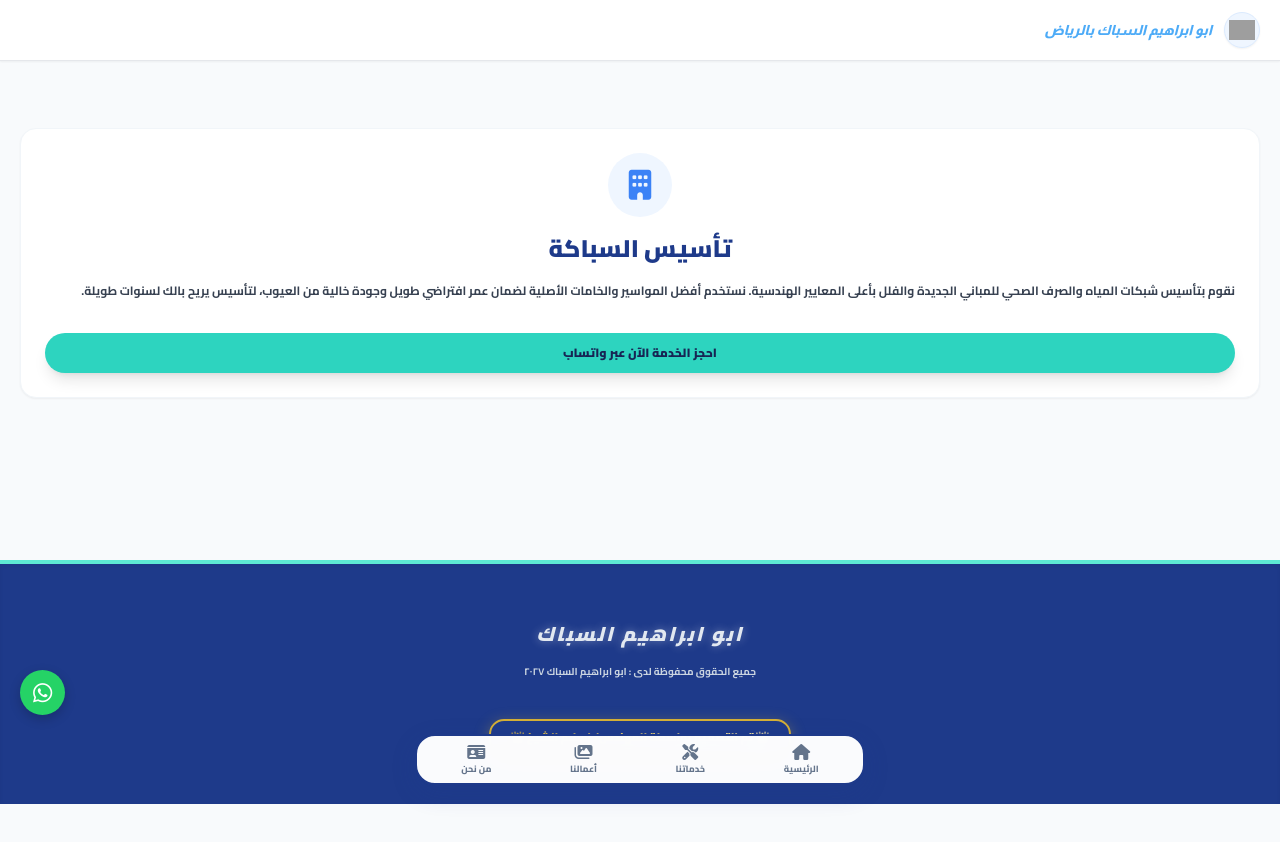
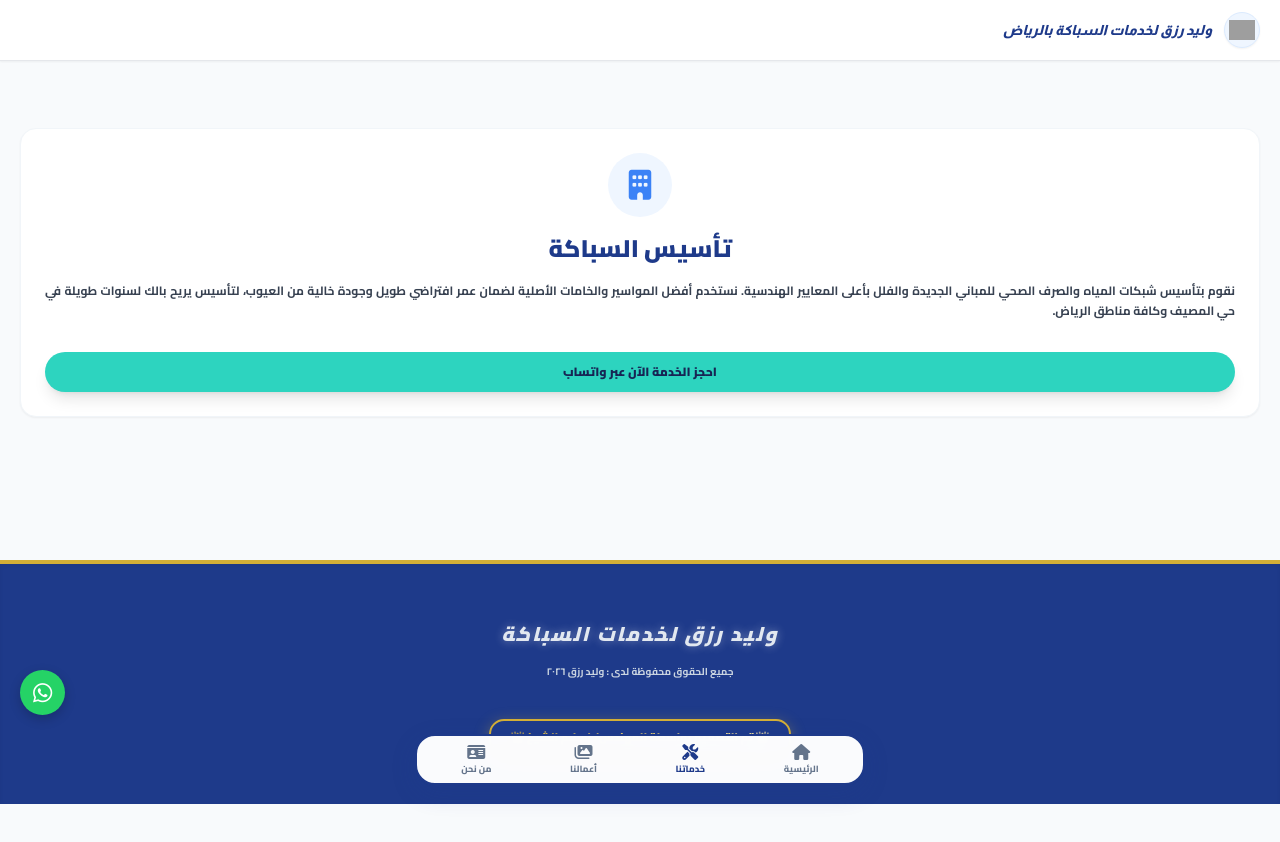
Before and after one commit to Alwaleed1215/aboibraheem-alsbabbak, a plain HTML site: page foundation.html in a window 1280 px wide. Drawn offline with nearby package versions, Linux system fonts and the light colour scheme; grey boxes are pictures that could not be loaded.

Commit message:
Update foundation.html

```diff
--- a/foundation.html
+++ b/foundation.html
@@ -3,9 +3,9 @@
 <head>
     <meta charset="UTF-8">
     <meta name="viewport" content="width=device-width, initial-scale=1.0">
-    <title>ابو ابراهيم السباك | تأسيس السباكة</title>
+    <title>وليد رزق لخدمات السباكة | تأسيس السباكة</title>
 
-    <link rel="icon" type="image/png" href="https://i.ibb.co/3mvyW7TG/20260308-044417.png">
+    <link rel="icon" type="image/png" href="https://imgg.io/images/2026/03/12/ba74336360a0db338f0d3ac7fb6b2ae2.png">
 
     <link href="https://fonts.googleapis.com/css2?family=Cairo:wght@400;600;700;800;900&family=Almarai:wght@700;800&display=swap" rel="stylesheet">
     <script src="https://cdn.tailwindcss.com"></script>
@@ -22,7 +22,7 @@
         }
         @keyframes shine { 0% { background-position: 0% center; } 100% { background-position: 200% center; } }
 
-        .site-title { font-family: 'Almarai', sans-serif; color: #4dabf7; font-size: 14px; font-weight: 800; }
+        .site-title { font-family: 'Almarai', sans-serif; color: #1e3a8a; font-size: 14px; font-weight: 800; }
 
         .floating-nav {
             position: fixed; bottom: 15px; left: 50%; transform: translateX(-50%); width: 92%; max-width: 450px;
@@ -40,7 +40,7 @@
             display: flex; align-items: center; justify-content: center; animation: bounce 2s infinite;
         }
 
-        .footer-blue { background-color: #1e3a8a; border-top: 4px solid #5eead4; }
+        .footer-blue { background-color: #1e3a8a; border-top: 4px solid #d4af37; }
         .silver-text { color: #e2e8f0; text-shadow: 0 0 10px rgba(255, 255, 255, 0.4); }
     </style>
 </head>
@@ -49,9 +49,9 @@
     <header class="bg-white/95 fixed top-0 w-full z-40 py-3 px-5 shadow-sm border-b flex items-center justify-start">
         <div class="flex items-center gap-3">
             <div class="w-9 h-9 bg-blue-50 rounded-full flex items-center justify-center shadow-sm overflow-hidden border border-blue-100 p-1">
-                <img src="https://i.ibb.co/3mvyW7TG/20260308-044417.png" alt="شعار" class="w-full h-full object-contain">
+                <img src="https://imgg.io/images/2026/03/12/ba74336360a0db338f0d3ac7fb6b2ae2.png" alt="شعار وليد رزق" class="w-full h-full object-contain">
             </div>
-            <div class="site-title italic">ابو ابراهيم السباك بالرياض</div>
+            <div class="site-title italic">وليد رزق لخدمات السباكة بالرياض</div>
         </div>
     </header>
 
@@ -64,24 +64,24 @@
             <h2 class="text-2xl font-black text-blue-900 mb-4">تأسيس السباكة</h2>
 
             <p class="text-[12px] text-gray-700 leading-relaxed text-justify font-bold mb-8">
-                نقوم بتأسيس شبكات المياه والصرف الصحي للمباني الجديدة والفلل بأعلى المعايير الهندسية. نستخدم أفضل المواسير والخامات الأصلية لضمان عمر افتراضي طويل وجودة خالية من العيوب، لتأسيس يريح بالك لسنوات طويلة.
+                نقوم بتأسيس شبكات المياه والصرف الصحي للمباني الجديدة والفلل بأعلى المعايير الهندسية. نستخدم أفضل المواسير والخامات الأصلية لضمان عمر افتراضي طويل وجودة خالية من العيوب، لتأسيس يريح بالك لسنوات طويلة في حي المصيف وكافة مناطق الرياض.
             </p>
 
-            <a href="https://wa.me/966565943956" class="bg-teal-400 text-blue-950 font-black py-3 px-8 rounded-full shadow-lg inline-block active:scale-95 transition-all text-xs w-full">احجز الخدمة الآن عبر واتساب</a>
+            <a href="https://wa.me/966534257076" class="bg-teal-400 text-blue-950 font-black py-3 px-8 rounded-full shadow-lg inline-block active:scale-95 transition-all text-xs w-full">احجز الخدمة الآن عبر واتساب</a>
         </div>
     </section>
 
     <footer class="footer-blue pt-14 pb-12 text-center shadow-inner">
-        <div class="silver-text font-black text-xl mb-4 italic tracking-widest">ابو ابراهيم السباك</div>
-        <p class="text-[10px] text-slate-300 mb-10 font-bold">جميع الحقوق محفوظة لدى : ابو ابراهيم السباك ٢٠٢٧</p>
+        <div class="silver-text font-black text-xl mb-4 italic tracking-widest">وليد رزق لخدمات السباكة</div>
+        <p class="text-[10px] text-slate-300 mb-10 font-bold">جميع الحقوق محفوظة لدى : وليد رزق ٢٠٢٦</p>
         <a href="https://wa.me/966547194788" class="royal-signature">👑 تم التصميم بواسطة المهندس/ إسلام الشيخ 👑</a>
     </footer>
 
-    <a href="https://wa.me/966565943956" class="whatsapp-float"><i class="fab fa-whatsapp"></i></a>
+    <a href="https://wa.me/966534257076" class="whatsapp-float"><i class="fab fa-whatsapp"></i></a>
 
     <nav class="floating-nav">
         <a href="index.html" class="nav-item"><i class="fas fa-home"></i>الرئيسية</a>
-        <a href="index.html#services" class="nav-item"><i class="fas fa-tools"></i>خدماتنا</a>
+        <a href="index.html#services" class="nav-item nav-active"><i class="fas fa-tools"></i>خدماتنا</a>
         <a href="index.html#gallery-section" class="nav-item"><i class="fas fa-images"></i>أعمالنا</a>
         <a href="about.html" class="nav-item"><i class="fas fa-id-card"></i>من نحن</a>
     </nav>
```
